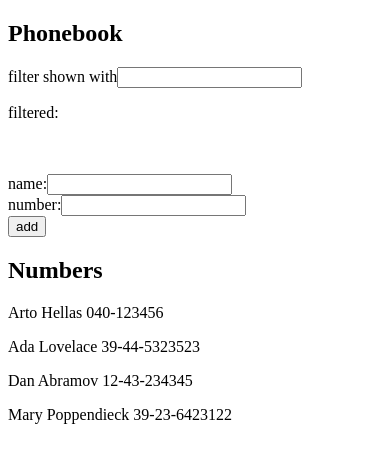
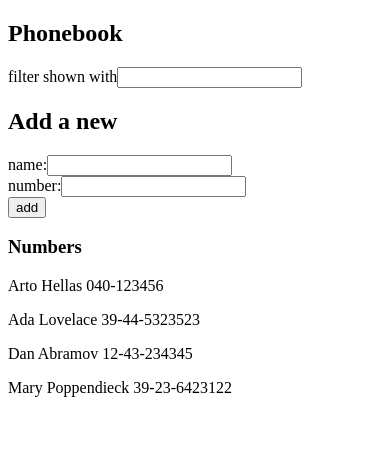
Before and after one commit to 66hakeem/FullStackOpen, a React (Vite) app in the folder part_2/phonebook/: page / in a window 390 px wide. Shown: the top 462 px of the page. Built offline with nearby package versions, Linux system fonts and the light colour scheme.

Commit message:
The Phonebook Step 5

```diff
--- a/part_2/phonebook/src/App.jsx
+++ b/part_2/phonebook/src/App.jsx
@@ -1,6 +1,7 @@
 import { useState } from 'react'
-import Person from './components/Person'
-
+import Persons from './components/Persons'
+import Filter from './components/Filter'
+import PersonForm from './components/PersonForm'
 
 const App = () => {
   const [persons, setPersons] = useState([
@@ -31,46 +32,40 @@ const App = () => {
 
   }
 
+  const handleFilter = (e) => {
+    setFilter(e.target.value)
+  }
+
+  const handleNewName = (e) => {
+    setNewName(e.target.value)
+  }
+
+  const handleNewNumber = (e) => {
+    setNewNumber(e.target.value)
+  }
+
   const personsToShow = filter ? persons.filter(person => person.name.toLowerCase().includes(filter.toLowerCase())) : persons
 
   return (
     <div>
       <h2>Phonebook</h2>
-      <div>
-        filter shown with
-        <input
-          value={filter}
-          onChange = {(e) => setFilter(e.target.value)}
-         />
-      </div>
-      <p>filtered: {filter}</p>
-      <br />
-      <br />
-      <form onSubmit={addDetails}>
-        <div>
-          name:
-          <input
-            value={newName}
-            onChange={(e) => setNewName(e.target.value)}
-          />
-        </div>
-        <div>
-          number:
-          <input
-            value={newNumber}
-            onChange= {(e) => setNewNumber(e.target.value)}
-          />
-        </div>
-        <div>
-          <button type="submit">add</button>
-        </div>
-      </form>
-      <h2>Numbers</h2>
-      <div>
-        {personsToShow.map((person) => (
-          <Person key={person.name} person={person} />
-        ))}
-      </div>
+
+      <Filter search={filter} setSearch={handleFilter} />
+
+      <h2>Add a new</h2>
+
+      <PersonForm
+        addDetails = {addDetails}
+        newName = {newName}
+        handleNewName = {handleNewName}
+        newNumber = {newNumber}
+        handleNewNumber = {handleNewNumber}
+      />
+
+      <h3>Numbers</h3>
+
+      <Persons persons={personsToShow} />
+
     </div>
   )
 }
--- /dev/null
+++ b/part_2/phonebook/src/components/Filter.jsx
@@ -0,0 +1,13 @@
+const Filter = (props) => {
+    return (
+        <div>
+            filter shown with
+            <input
+                value = {props.search}
+                onChange={props.setSearch}
+            />
+        </div>
+    )
+}
+
+export default Filter
--- a/part_2/phonebook/src/components/Person.jsx
+++ /dev/null
@@ -1,7 +0,0 @@
-const Person = ({person}) => {
-    return (
-        <p>{person.name} {person.number}</p>
-    )
-}
-
-export default Person
--- /dev/null
+++ b/part_2/phonebook/src/components/PersonForm.jsx
@@ -0,0 +1,25 @@
+const PersonForm = (props) => {
+    return (
+        <form onSubmit={props.addDetails}>
+            <div>
+            name:
+            <input
+                value={props.newName}
+                onChange={props.handleNewName}
+            />
+            </div>
+            <div>
+            number:
+            <input
+                value={props.newNumber}
+                onChange= {props.handleNewNumber}
+            />
+            </div>
+            <div>
+            <button type="submit">add</button>
+            </div>
+        </form>
+    )
+}
+
+export default PersonForm
--- /dev/null
+++ b/part_2/phonebook/src/components/Persons.jsx
@@ -0,0 +1,11 @@
+const Persons = (props) => {
+    return (
+        <div>
+            {props.persons.map((person) => (
+                <p key={person.id}> {person.name} {person.number}</p>
+            ))}
+        </div>
+    )
+}
+
+export default Persons
```
